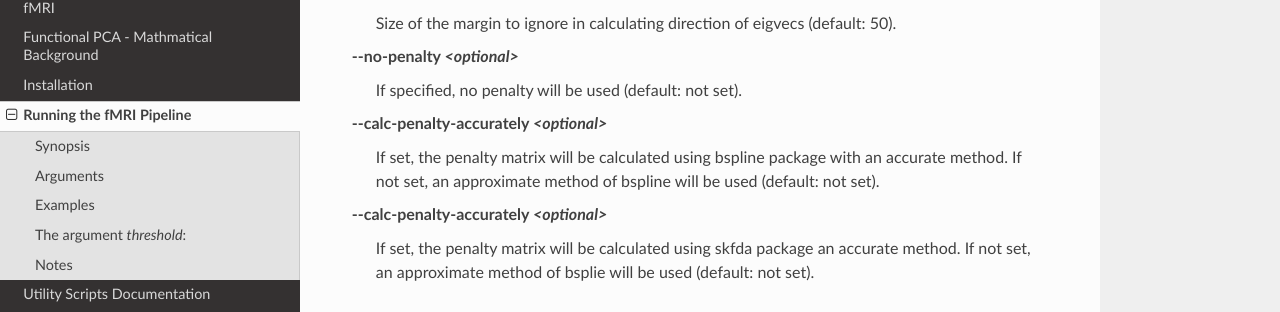
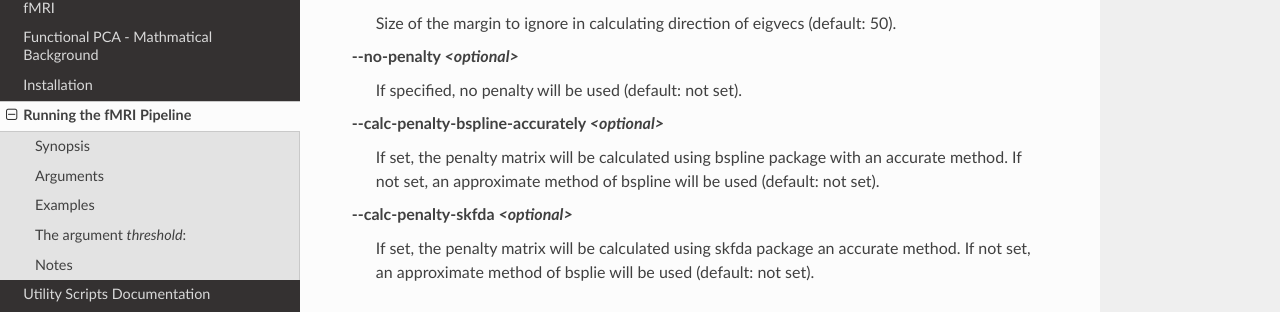
Before and after one commit to yanivassf-lab/fMRI, a Sphinx documentation site: the page built from docs/running.rst, in a window 1280 px wide and 900 px high, scrolled down 1665 px. Shown: the part 144-456 px from the top of the window. Built offline with Sphinx 7.4.7 and the Read the Docs theme 3.1.0, drawn with Linux system fonts in a browser that asks for light colours.

Commit message:
docs for utils scripts

```diff
--- a/docs/running.rst
+++ b/docs/running.rst
@@ -82,10 +82,10 @@ Arguments
 \-\-no-penalty `<optional>`
   If specified, no penalty will be used (default: not set).
 
-\-\-calc-penalty-accurately `<optional>`
+\-\-calc-penalty-bspline-accurately `<optional>`
   If set, the penalty matrix will be calculated using bspline package with an accurate method. If not set, an approximate method of bspline will be used (default: not set).
 
-\-\-calc-penalty-accurately `<optional>`
+\-\-calc-penalty-skfda `<optional>`
   If set, the penalty matrix will be calculated using skfda package an accurate method. If not set, an approximate method of bsplie will be used (default: not set).
 
 
```
